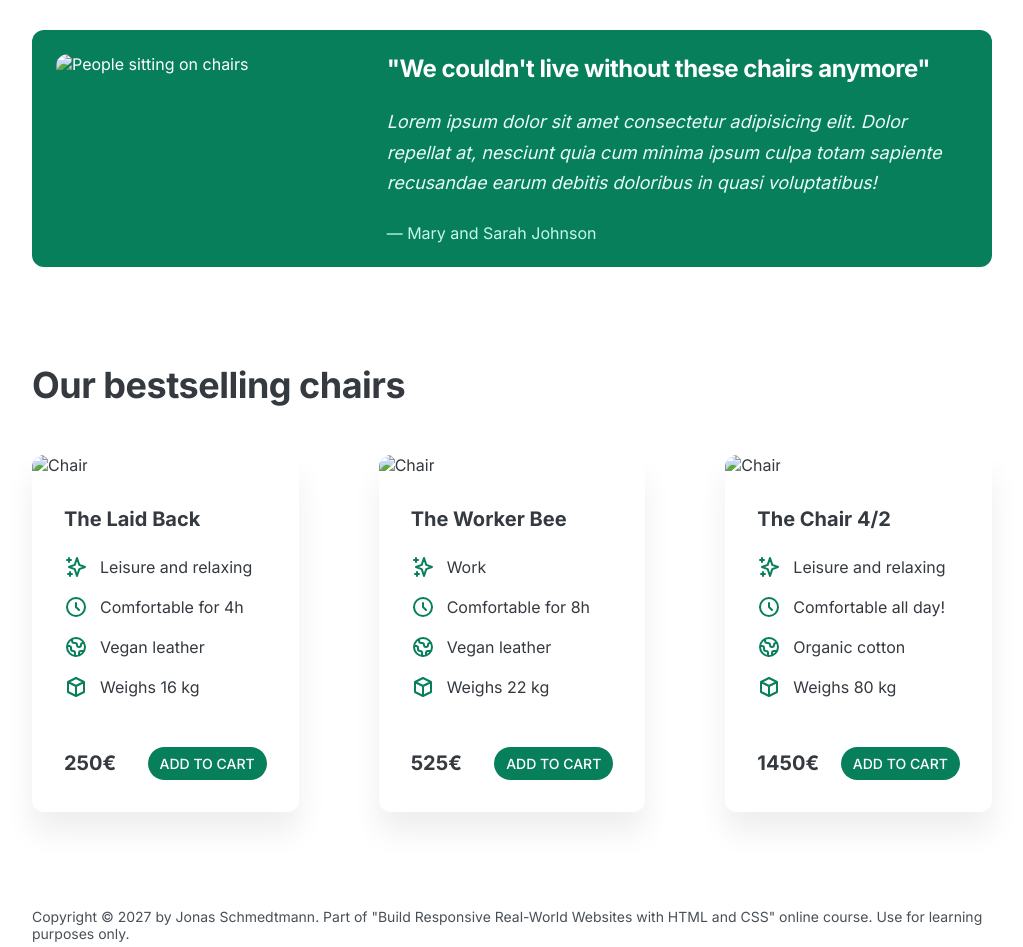
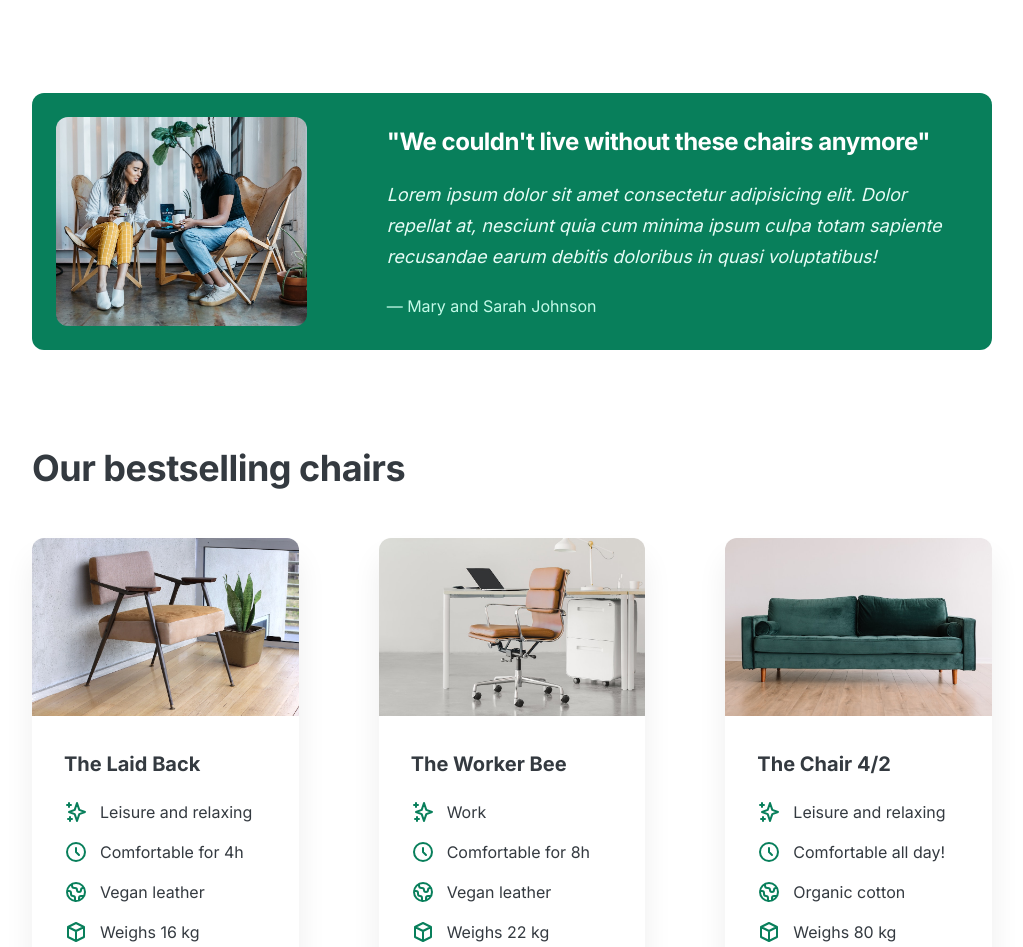
Before and after one commit to Sonomae/Lisbon-Chair-Shop-Webpage, a plain HTML site: page index.html in a window 1280 px wide. Shown: the part 917-1864 px from the top of the page, without its empty margins (128-1151 px from the left). Drawn offline with Linux system fonts and the light colour scheme.

Commit message:
Update index.html

```diff
--- a/index.html
+++ b/index.html
@@ -25,7 +25,7 @@
           </p>
           <a class="btn btn--big" href="#">Shop chairs</a>
         </div>
-        <img src="hero.jpg" alt="Photo" />
+        <img src="images/hero.jpg" alt="Photo" />
       </header>
 
       <section>
@@ -105,7 +105,7 @@
 
       <section class="testimonial-section">
         <div class="grid-3-cols">
-          <img src="customers.jpg" alt="People sitting on chairs" />
+          <img src="images/customers.jpg" alt="People sitting on chairs" />
           <div class="testimonial-box">
             <h2>"We couldn't live without these chairs anymore"</h2>
             <blockquote class="testimonial-text">
@@ -122,7 +122,7 @@
         <h2>Our bestselling chairs</h2>
         <div class="grid-3-cols">
           <figure class="chair">
-            <img src="chair-1.jpg" alt="Chair" />
+            <img src="images/chair-1.jpg" alt="Chair" />
             <div class="chair-box">
               <h3>The Laid Back</h3>
               <ul class="chair-details">
@@ -204,7 +204,7 @@
           </figure>
 
           <figure class="chair">
-            <img src="chair-2.jpg" alt="Chair" />
+            <img src="images/chair-2.jpg" alt="Chair" />
             <div class="chair-box">
               <h3>The Worker Bee</h3>
               <ul class="chair-details">
@@ -285,7 +285,7 @@
           </figure>
 
           <figure class="chair">
-            <img src="chair-3.jpg" alt="Chair" />
+            <img src="images/chair-3.jpg" alt="Chair" />
             <div class="chair-box">
               <h3>The Chair 4/2</h3>
               <ul class="chair-details">
```
